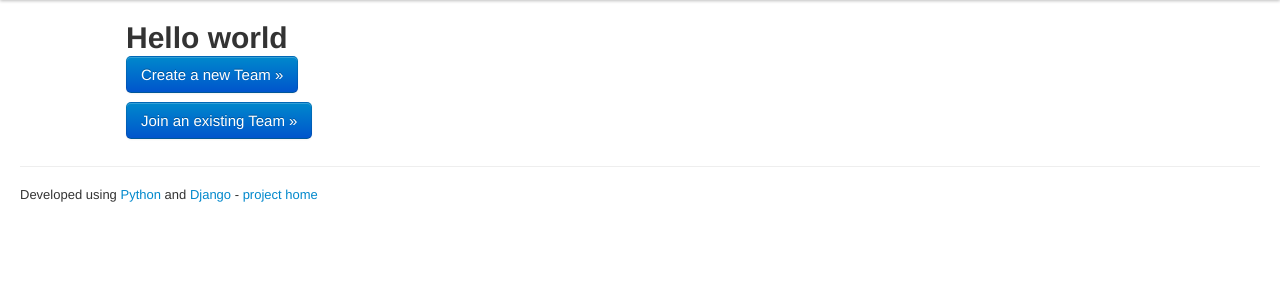
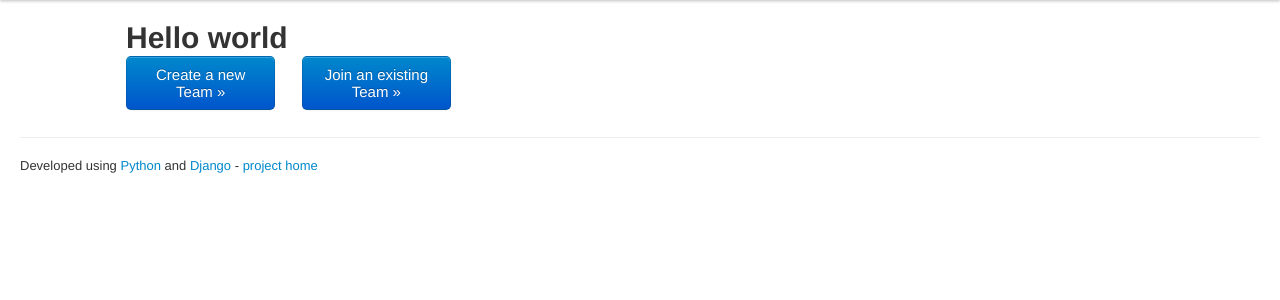
Before and after one commit to fisadev/pytalaya, a Django app: page / in a window 1280 px wide. Shown: the part 40-340 px from the top of the page. Run offline with Django 3.2, Linux system fonts and the light colour scheme; parts of the project's set-up code (start-up, migrations or seed data) failed here and were passed over; some libraries are stand-ins or nearby versions.

Commit message:
Join and create buttons side by side

```diff
--- a/pytalaya/app/templates/home.html
+++ b/pytalaya/app/templates/home.html
@@ -6,7 +6,13 @@
 
     <div class="span10">
         <h1>Hello world</h1>
-        <p><a href="{% url new %}" class="btn btn-primary btn-large">Create a new Team &raquo;</a></p>
-        <p><a href="{% url join %}" class="btn btn-primary btn-large">Join an existing Team &raquo;</a></p>
+        <div class="row-fluid">
+            <div class="span2">
+                <p><a href="{% url new %}" class="btn btn-primary btn-large">Create a new Team &raquo;</a></p>
+            </div>
+            <div class="span2">
+                <p><a href="{% url join %}" class="btn btn-primary btn-large">Join an existing Team &raquo;</a></p>
+            </div>
+        </div>
     </div>
 {% endblock %}
```
